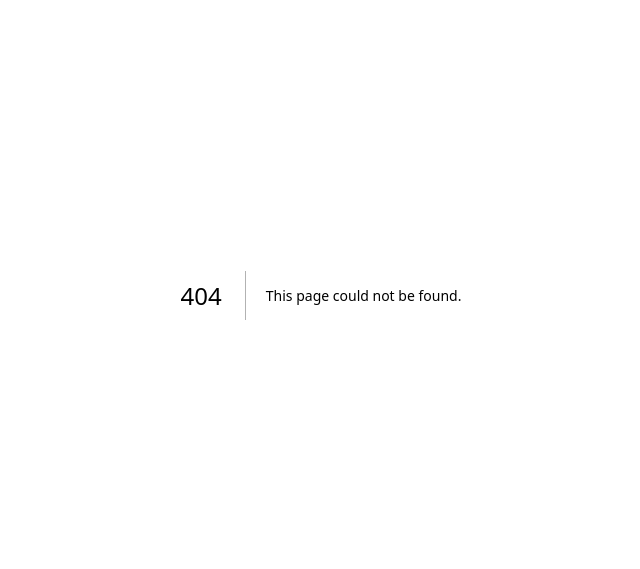
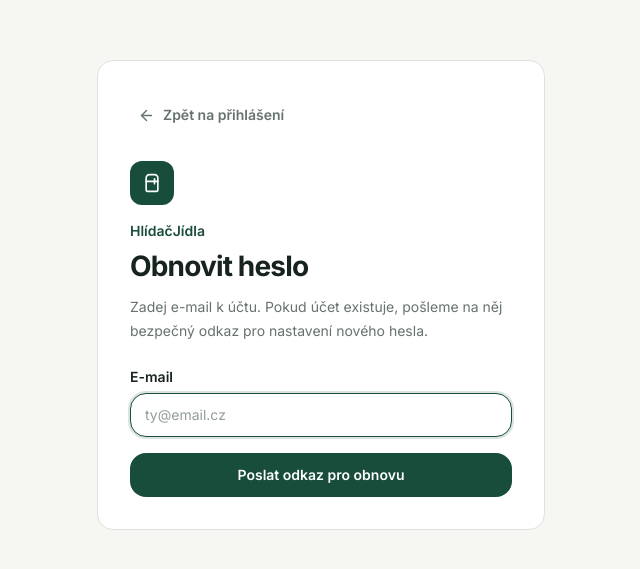
Before and after one commit to KadlecekTomas/FridgeCheck, a Next.js app in the folder web/: page /forgot-password in a window 1280 px wide. Before the commit this address had no page. Shown: the part 105-674 px from the top of the page, without its empty margins (319-959 px from the left). Built offline with nearby package versions, Linux system fonts and the light colour scheme.

Commit message:
feat(auth): expose public password recovery page

```diff
--- /dev/null
+++ b/web/src/app/(unauth)/forgot-password/page.tsx
@@ -0,0 +1,10 @@
+import { ForgotPasswordForm } from './ForgotPasswordForm'
+
+export default async function ForgotPasswordPage({
+  searchParams,
+}: {
+  searchParams: Promise<{ error?: string }>
+}) {
+  const params = await searchParams
+  return <ForgotPasswordForm invalidLink={params.error === 'invalid-link'} />
+}
```
